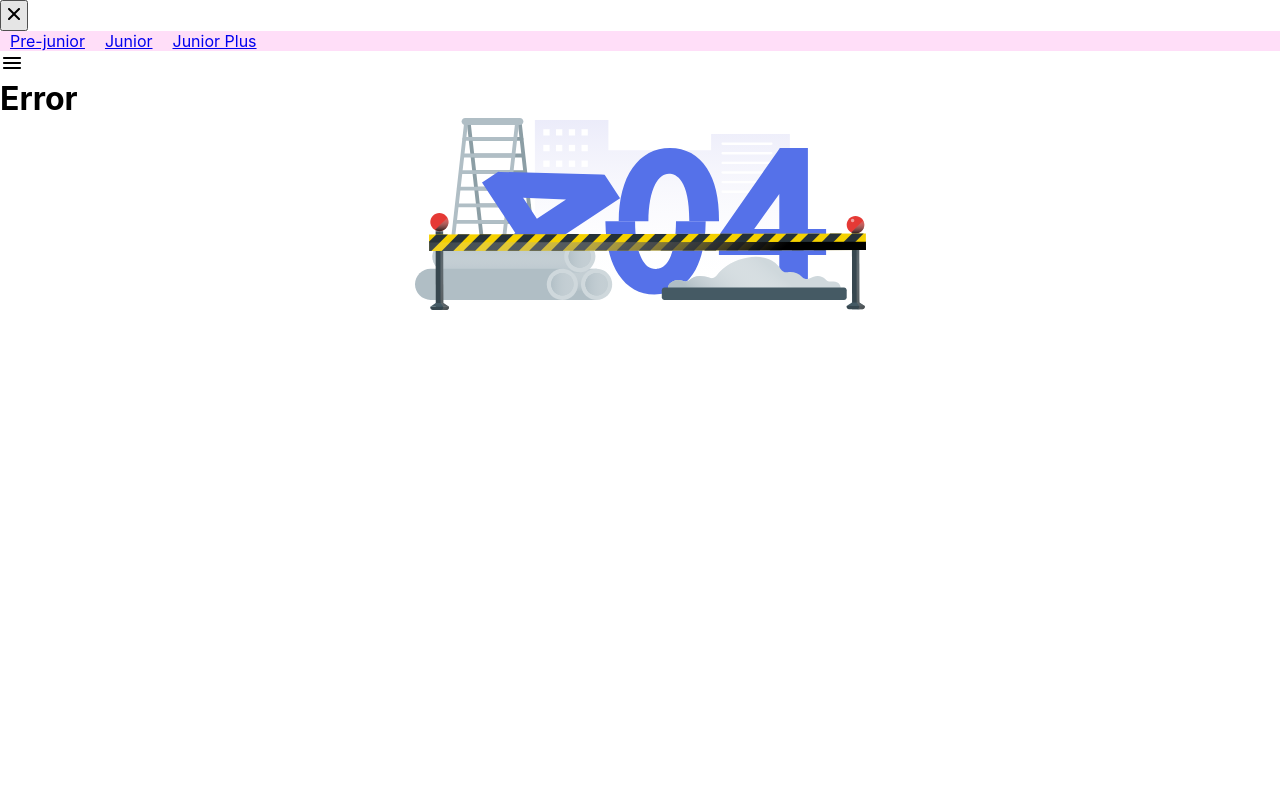
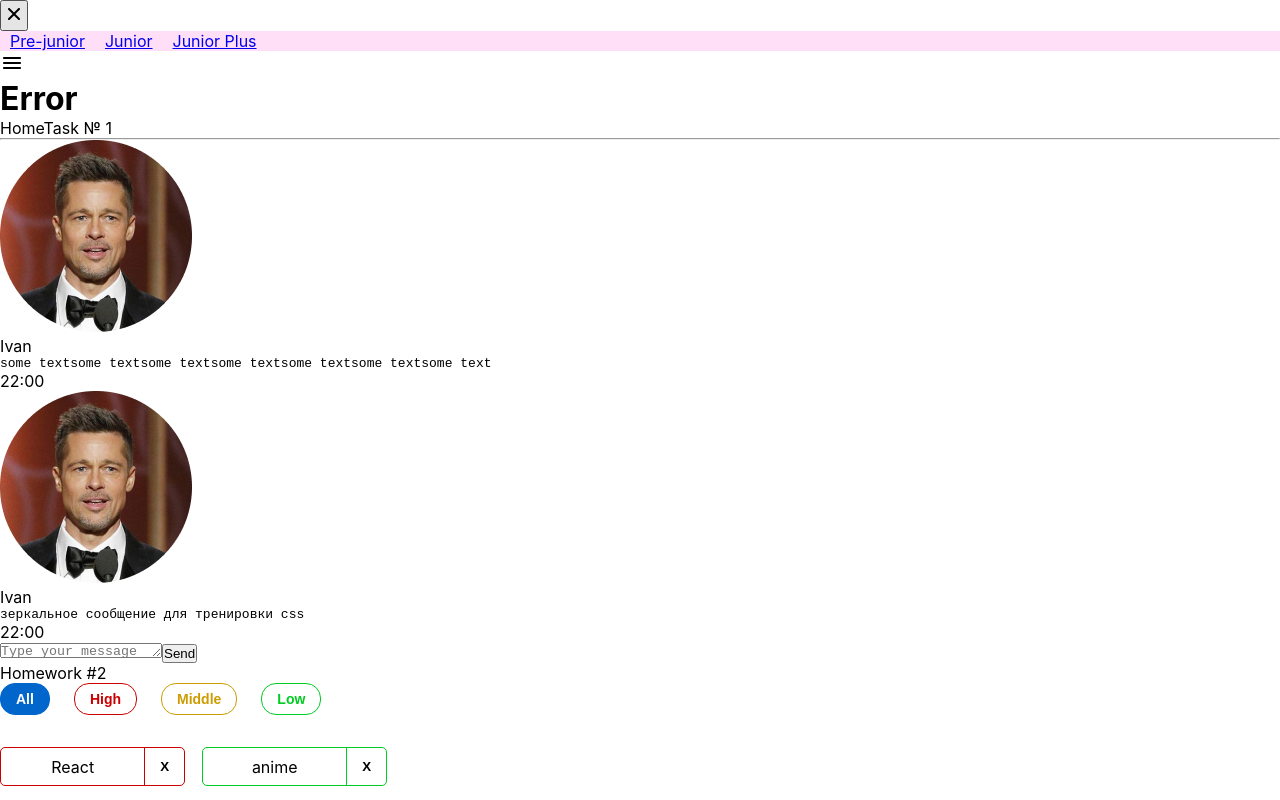
Before and after one commit to SlavaMryasov/hws2, a React (Create React App) app: page /#/ in a window 1280 px wide. Shown: the top 800 px of the page. Built offline with nearby package versions, Linux system fonts and the light colour scheme.

Commit message:
hw5 debug2

```diff
--- a/src/s2-homeworks/hw05/Pages.tsx
+++ b/src/s2-homeworks/hw05/Pages.tsx
@@ -18,7 +18,7 @@ function Pages() {
             <Routes>
                 {/*роутинг будут писать студенты*/}
                 {/*в начале мы попадаем на страницу '/' и переходим сразу на страницу /pre-junior*/}
-                <Route path={'./'} element={<PreJunior />} />
+                <Route path={'/'} element={<PreJunior />} />
 
                 {/*роуты для /pre-junior, /junior, /junior-plus*/}
                 <Route path={PATH.PRE_JUNIOR} element={<PreJunior />} />
```
